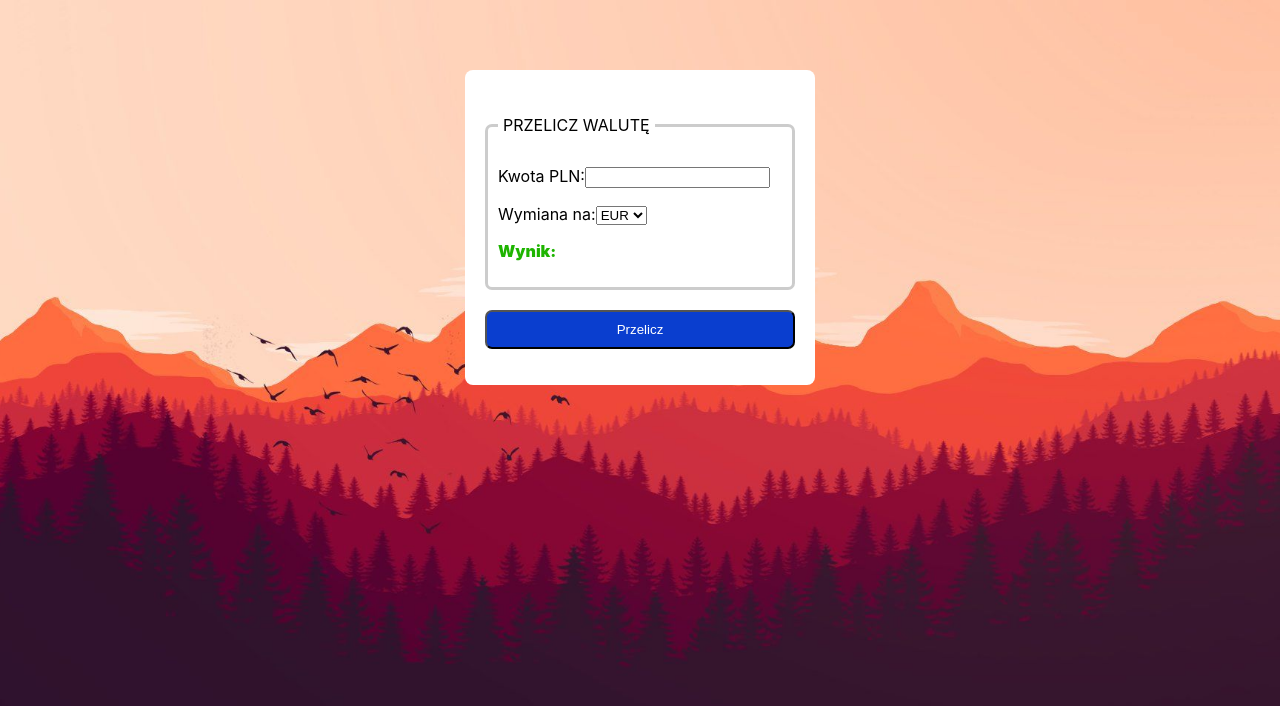
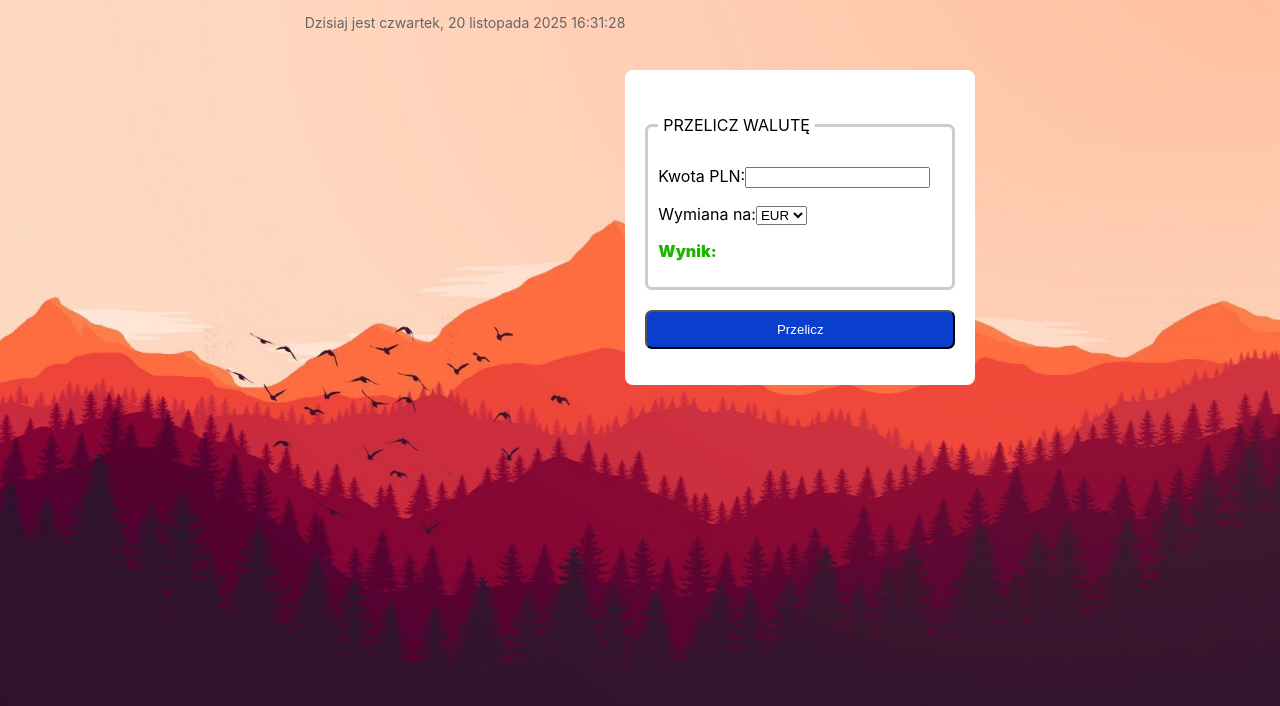
Before and after one commit to sukiennikk/currency-converter-react, a React (Create React App) app: page / in a window 1280 px wide. Shown: the top 706 px of the page. Built offline with nearby package versions, Linux system fonts and the light colour scheme.

Commit message:
a simple clock added

```diff
--- /dev/null
+++ b/src/components/Clock.js
@@ -0,0 +1,29 @@
+import { useState, useEffect } from "react";
+
+export default function Clock() {
+  const [now, setNow] = useState(new Date()); // działa od razu
+
+  useEffect(() => {
+    const intervalId = setInterval(() => {
+      setNow(new Date());
+    }, 1000);
+
+    return () => clearInterval(intervalId); // sprzątanie
+  }, []);
+
+  const formattedDate = now.toLocaleString("pl-PL", {
+    weekday: "long",
+    year: "numeric",
+    month: "long",
+    day: "numeric",
+    hour: "2-digit",
+    minute: "2-digit",
+    second: "2-digit",
+  });
+
+  return (
+    <p style={{ textAlign: "right", fontSize: "14px", color: "#666" }}>
+      Dzisiaj jest {formattedDate}
+    </p>
+  );
+}
--- a/src/components/CurrencyConverter.js
+++ b/src/components/CurrencyConverter.js
@@ -1,5 +1,6 @@
 import { useState } from "react";
 import "../styles/form.css";
+import Clock from "./Clock";
 
 export default function CurrencyConverter() {
   const [amount, setAmount] = useState("");
@@ -21,6 +22,8 @@ export default function CurrencyConverter() {
   };
 
   return (
+    <>
+      <Clock />
     <form className="form" onSubmit={onSubmit}>
       <fieldset className="form__fieldset">
         <legend className="caption">PRZELICZ WALUTĘ</legend>
@@ -61,5 +64,6 @@ export default function CurrencyConverter() {
         <button className="form__button">Przelicz</button>
       </p>
     </form>
+  </>
   );
 }
```
